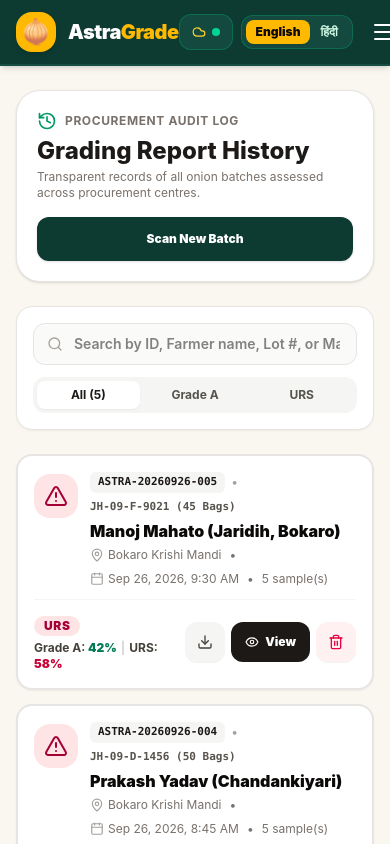
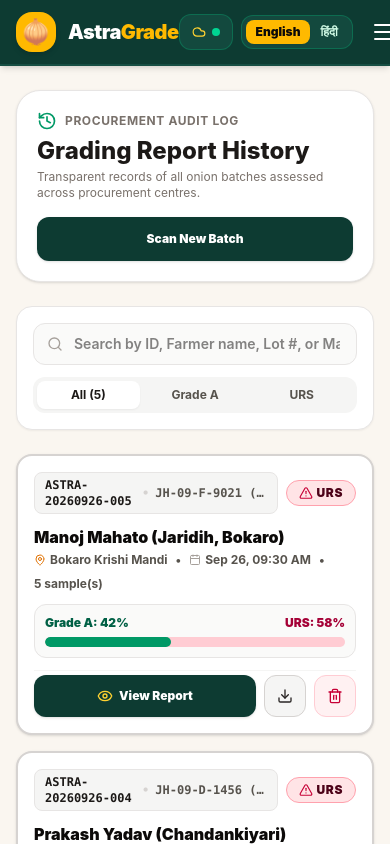
Before and after one commit to ziya2903/astragrade, a React (Vite) app in the folder client/: page / in a window 390 px wide. Both pictures are taken after a click on the button "View All Slips". Shown: the top 844 px of the page. Built offline with nearby package versions, Linux system fonts and the light colour scheme; no server answers; the database is empty.

Commit message:
fix: eliminate future timestamp ghost reports, add tombstone sync, and redesign mobile history cards

```diff
--- a/client/src/pages/HistoryPage.jsx
+++ b/client/src/pages/HistoryPage.jsx
@@ -179,19 +179,109 @@ export default function HistoryPage({ onViewReport, setView }) {
             </button>
           </div>
         ) : (
-          <div className="space-y-3.5 sm:space-y-0 sm:bg-white sm:rounded-3xl sm:border sm:border-stone-200 sm:shadow-sm sm:overflow-hidden sm:divide-y sm:divide-stone-100">
+          <div className="space-y-4 sm:space-y-0 sm:bg-white sm:rounded-3xl sm:border sm:border-stone-200 sm:shadow-sm sm:overflow-hidden sm:divide-y sm:divide-stone-100">
             {filteredReports.map((report) => {
               const isGradeA = report.verdict === 'Grade A';
 
               return (
+                <div key={report.id}>
+                  {/* MOBILE VIEW: Dedicated Standalone Card for Each Batch */}
                   <div
-                  key={report.id}
                     onClick={() => onViewReport(report)}
-                  className="bg-white rounded-2xl p-4 sm:p-5 border-2 border-stone-200 sm:border-0 sm:rounded-none shadow-xs sm:shadow-none hover:border-[#0d3b32] sm:hover:bg-stone-50/80 transition-all flex flex-col md:flex-row items-start md:items-center justify-between gap-3 sm:gap-4 cursor-pointer group"
+                    className="block sm:hidden bg-white rounded-2xl p-4 border-2 border-stone-300 shadow-sm space-y-3 cursor-pointer hover:border-[#0d3b32] transition-all"
+                  >
+                    {/* Header Row: Badges & Verdict */}
+                    <div className="flex items-center justify-between gap-2">
+                      <div className="flex items-center gap-1.5 font-mono text-xs font-black text-stone-900 bg-stone-100 px-2.5 py-1 rounded-lg border border-stone-200">
+                        <span>{report.id}</span>
+                        <span className="text-stone-300">•</span>
+                        <span className="text-stone-600 truncate max-w-[120px]">{report.batchNumber || "LOT-01"}</span>
+                      </div>
+                      <span className={`inline-flex items-center gap-1 px-3 py-1 rounded-full text-xs font-black uppercase tracking-wider ${
+                        isGradeA ? 'bg-emerald-100 text-emerald-950 border border-emerald-300' : 'bg-rose-100 text-rose-950 border border-rose-300'
+                      }`}>
+                        {isGradeA ? <CheckCircle2 className="w-3.5 h-3.5 text-emerald-700" /> : <AlertTriangle className="w-3.5 h-3.5 text-rose-700" />}
+                        {report.verdict}
+                      </span>
+                    </div>
+
+                    {/* Farmer & Mandi Info */}
+                    <div>
+                      <h4 className="text-base font-black text-stone-950 leading-snug">
+                        {report.farmerName || "Grower"}
+                      </h4>
+                      <p className="text-xs text-stone-600 font-bold flex flex-wrap items-center gap-2 mt-1">
+                        <span className="flex items-center gap-1">
+                          <MapPin className="w-3 h-3 text-amber-600" />
+                          <span>{report.centreName}</span>
+                        </span>
+                        <span>•</span>
+                        <span className="flex items-center gap-1">
+                          <Calendar className="w-3 h-3 text-stone-400" />
+                          <span>
+                            {new Date(report.timestamp).toLocaleString(undefined, {
+                              month: 'short',
+                              day: 'numeric',
+                              hour: '2-digit',
+                              minute: '2-digit'
+                            })}
+                          </span>
+                        </span>
+                        <span>•</span>
+                        <span>{report.sampleCount || 1} sample(s)</span>
+                      </p>
+                    </div>
+
+                    {/* Visual Quality Bar */}
+                    <div className="bg-stone-50 p-2.5 rounded-xl border border-stone-200 space-y-1.5">
+                      <div className="flex justify-between text-xs font-black">
+                        <span className="text-emerald-800">Grade A: {report.gradeAPercent}%</span>
+                        <span className="text-rose-800">URS: {report.ursPercent}%</span>
+                      </div>
+                      <div className="w-full h-2.5 bg-rose-200 rounded-full overflow-hidden flex">
+                        <div
+                          className="h-full bg-emerald-600 rounded-full transition-all"
+                          style={{ width: `${Math.min(100, Math.max(0, report.gradeAPercent))}%` }}
+                        />
+                      </div>
+                    </div>
+
+                    {/* Mobile Action Buttons */}
+                    <div className="flex items-center gap-2 pt-1 border-t border-stone-100">
+                      <button
+                        onClick={(e) => { e.stopPropagation(); onViewReport(report); }}
+                        className="flex-1 py-2.5 bg-[#0d3b32] hover:bg-[#0a2e27] text-white text-xs font-black rounded-xl flex items-center justify-center gap-1.5 shadow-sm min-h-[42px]"
+                      >
+                        <Eye className="w-4 h-4 text-amber-300" />
+                        <span>View Report</span>
+                      </button>
+
+                      <button
+                        onClick={(e) => handleDownload(e, report)}
+                        title="Download PDF"
+                        className="p-2.5 bg-stone-100 hover:bg-stone-200 text-stone-800 rounded-xl border border-stone-300 flex items-center justify-center min-h-[42px] min-w-[42px]"
+                      >
+                        <Download className="w-4 h-4" />
+                      </button>
+
+                      <button
+                        onClick={(e) => handleDeleteReport(e, report)}
+                        title="Delete Report"
+                        className="p-2.5 bg-rose-50 hover:bg-rose-100 text-rose-700 rounded-xl border border-rose-200 flex items-center justify-center min-h-[42px] min-w-[42px]"
+                      >
+                        <Trash2 className="w-4 h-4" />
+                      </button>
+                    </div>
+                  </div>
+
+                  {/* DESKTOP VIEW: Sleek Table Row */}
+                  <div
+                    onClick={() => onViewReport(report)}
+                    className="hidden sm:flex p-4 sm:p-5 hover:bg-stone-50/80 transition-all items-center justify-between gap-4 cursor-pointer group"
                   >
                     {/* Left: Info */}
-                  <div className="flex items-start gap-3 sm:gap-4 w-full md:w-auto">
-                    <div className={`w-11 h-11 sm:w-12 sm:h-12 rounded-2xl flex items-center justify-center shrink-0 mt-0.5 ${
+                    <div className="flex items-center gap-4">
+                      <div className={`w-12 h-12 rounded-2xl flex items-center justify-center shrink-0 ${
                         isGradeA ? 'bg-emerald-100 text-emerald-800' : 'bg-rose-100 text-rose-800'
                       }`}>
                         {isGradeA ? (
@@ -201,29 +291,29 @@ export default function HistoryPage({ onViewReport, setView }) {
                         )}
                       </div>
 
-                    <div className="flex-1 min-w-0">
-                      <div className="flex flex-wrap items-center gap-1.5 sm:gap-2">
-                        <span className="font-mono text-[11px] sm:text-xs font-bold text-stone-900 bg-stone-100 px-2 py-0.5 rounded-md">
+                      <div>
+                        <div className="flex items-center gap-2">
+                          <span className="font-mono text-xs font-bold text-stone-900 bg-stone-100 px-2 py-0.5 rounded-md">
                             {report.id}
                           </span>
                           <span className="text-xs text-stone-400">•</span>
-                        <span className="font-mono text-[11px] sm:text-xs font-semibold text-stone-600 truncate">
+                          <span className="font-mono text-xs font-semibold text-stone-600">
                             {report.batchNumber || "LOT-01"}
                           </span>
                         </div>
 
-                      <h4 className="text-base sm:text-lg font-black text-stone-950 group-hover:text-emerald-700 transition-colors mt-1 truncate">
+                        <h4 className="text-base font-black text-stone-950 group-hover:text-emerald-700 transition-colors mt-0.5">
                           {report.farmerName || "Grower"}
                         </h4>
 
-                      <div className="flex flex-wrap items-center gap-2 sm:gap-3 text-xs text-stone-500 mt-1">
+                        <div className="flex items-center gap-3 text-xs text-stone-500 mt-0.5">
                           <span className="flex items-center gap-1">
-                          <MapPin className="w-3.5 h-3.5 text-stone-400 shrink-0" />
+                            <MapPin className="w-3.5 h-3.5 text-stone-400" />
                             <span>{report.centreName}</span>
                           </span>
                           <span>•</span>
                           <span className="flex items-center gap-1">
-                          <Calendar className="w-3.5 h-3.5 text-stone-400 shrink-0" />
+                            <Calendar className="w-3.5 h-3.5 text-stone-400" />
                             <span>
                               {new Date(report.timestamp).toLocaleString(undefined, {
                                 dateStyle: 'medium',
@@ -238,8 +328,8 @@ export default function HistoryPage({ onViewReport, setView }) {
                     </div>
 
                     {/* Right: Scores & Actions */}
-                  <div className="flex items-center justify-between w-full md:w-auto gap-4 pt-3 sm:pt-0 border-t border-stone-100 sm:border-t-0">
-                    <div className="text-left md:text-right">
+                    <div className="flex items-center gap-4 shrink-0">
+                      <div className="text-right">
                         <span className={`inline-block px-2.5 py-0.5 rounded-full text-xs font-black uppercase tracking-wider ${
                           isGradeA ? 'bg-emerald-100 text-emerald-800' : 'bg-rose-100 text-rose-800'
                         }`}>
@@ -252,7 +342,7 @@ export default function HistoryPage({ onViewReport, setView }) {
                         </div>
                       </div>
 
-                    <div className="flex items-center gap-1.5 sm:gap-2 shrink-0">
+                      <div className="flex items-center gap-2">
                         <button
                           onClick={(e) => handleDownload(e, report)}
                           title="Download PDF Certificate"
@@ -279,6 +369,7 @@ export default function HistoryPage({ onViewReport, setView }) {
                       </div>
                     </div>
                   </div>
+                </div>
               );
             })}
           </div>
--- a/client/src/pages/ScannerPage.jsx
+++ b/client/src/pages/ScannerPage.jsx
@@ -30,8 +30,8 @@ export default function ScannerPage({ onReportGenerated, setView }) {
   const [isProcessing, setIsProcessing] = useState(false);
 
   // Mandi Gate Token Data (Clear, unambiguous fields)
-  const [farmerName, setFarmerName] = useState('Rajesh Kumar Mahto');
-  const [batchNumber, setBatchNumber] = useState(`JH-09-AB-${Math.floor(1000 + Math.random() * 9000)}`);
+  const [farmerName, setFarmerName] = useState('');
+  const [batchNumber, setBatchNumber] = useState(`LOT-JH-${Math.floor(100 + Math.random() * 900)}`);
   const [bagCount, setBagCount] = useState('50 Bags');
 
   // Scanned Samples: array of { id, imageSrc, prediction, timestamp }
@@ -250,7 +250,7 @@ export default function ScannerPage({ onReportGenerated, setView }) {
             type="text"
             value={farmerName}
             onChange={(e) => setFarmerName(e.target.value)}
-            placeholder="उदा. राजेश कुमार महतो"
+            placeholder="उदा. Ziya / किसान का नाम"
             className="w-full text-sm font-bold text-stone-950 bg-stone-50 rounded-xl px-3 py-2 border-2 border-stone-300 focus:bg-white focus:outline-hidden"
           />
         </div>
--- a/client/src/services/cloudSync.js
+++ b/client/src/services/cloudSync.js
@@ -85,6 +85,16 @@ initSupabaseClient(getSupabaseConfig());
  * Merge two lists of reports without duplicates, keeping latest timestamps
  */
 export function mergeReports(localReports, remoteReports) {
+  let deletedIds = new Set(['ASTRA-20260927-004', 'ASTRA-20260927-005']);
+  try {
+    const raw = localStorage.getItem('astragrade_deleted_ids');
+    if (raw) {
+      const arr = JSON.parse(raw);
+      if (Array.isArray(arr)) arr.forEach(id => deletedIds.add(id));
+    }
+  } catch (e) {}
+
+  const now = Date.now() + 60000;
   const map = new Map();
   const seenMinuteKey = new Map();
 
@@ -96,6 +106,12 @@ export function mergeReports(localReports, remoteReports) {
   const result = [];
   for (const r of all) {
     if (!r || !r.id) continue;
+    if (deletedIds.has(r.id)) continue;
+
+    // Prune future timestamps
+    const t = new Date(r.timestamp).getTime();
+    if (!isNaN(t) && t > now) continue;
+
     if (map.has(r.id)) continue;
 
     // Prune identical duplicate spam created in loops
@@ -127,6 +143,23 @@ export async function syncWithCloud() {
   updateStatus({ state: 'syncing', error: null });
 
   try {
+    // 0. Pull server-deleted IDs to sync deletions across laptop and mobile
+    try {
+      const delRes = await fetch(`${API_BASE}/reports/deleted`);
+      if (delRes.ok) {
+        const delData = await delRes.json();
+        if (Array.isArray(delData.deletedIds)) {
+          let localDel = new Set(['ASTRA-20260927-004', 'ASTRA-20260927-005']);
+          try {
+            const raw = localStorage.getItem('astragrade_deleted_ids');
+            if (raw) JSON.parse(raw).forEach(id => localDel.add(id));
+          } catch (e) {}
+          delData.deletedIds.forEach(id => localDel.add(id));
+          localStorage.setItem('astragrade_deleted_ids', JSON.stringify([...localDel]));
+        }
+      }
+    } catch (e) {}
+
     const localReports = getLocalReports();
     let remoteReports = [];
     let syncSuccess = false;
@@ -161,7 +194,7 @@ export async function syncWithCloud() {
       } catch (e) {}
     }
 
-    // Merge local & remote reports
+    // Merge local & remote reports (respecting tombstones & timestamps)
     const merged = mergeReports(localReports, remoteReports);
 
     // Write merged back to local storage
@@ -169,10 +202,16 @@ export async function syncWithCloud() {
       localStorage.setItem(STORAGE_KEY, JSON.stringify(merged));
     } catch (e) {}
 
-    // Push local reports that were missing on remote (max 5 at a time)
+    // Push local reports that were missing on remote (max 5 at a time, never push deleted ones)
     if (syncSuccess) {
+      let currentDeleted = new Set(['ASTRA-20260927-004', 'ASTRA-20260927-005']);
+      try {
+        const raw = localStorage.getItem('astragrade_deleted_ids');
+        if (raw) JSON.parse(raw).forEach(id => currentDeleted.add(id));
+      } catch (e) {}
+
       const remoteIdSet = new Set(remoteReports.map(r => r.id));
-      const unsyncedLocals = merged.filter(r => !remoteIdSet.has(r.id)).slice(0, 5);
+      const unsyncedLocals = merged.filter(r => !remoteIdSet.has(r.id) && !currentDeleted.has(r.id)).slice(0, 5);
 
       for (const report of unsyncedLocals) {
         try {
```
Also changed, not shown: client/src/services/api.js (+47 -12 lines), 1 other file (tests, documents, lock files or other folders). Lines whose indentation alone changed are shown as unchanged.
